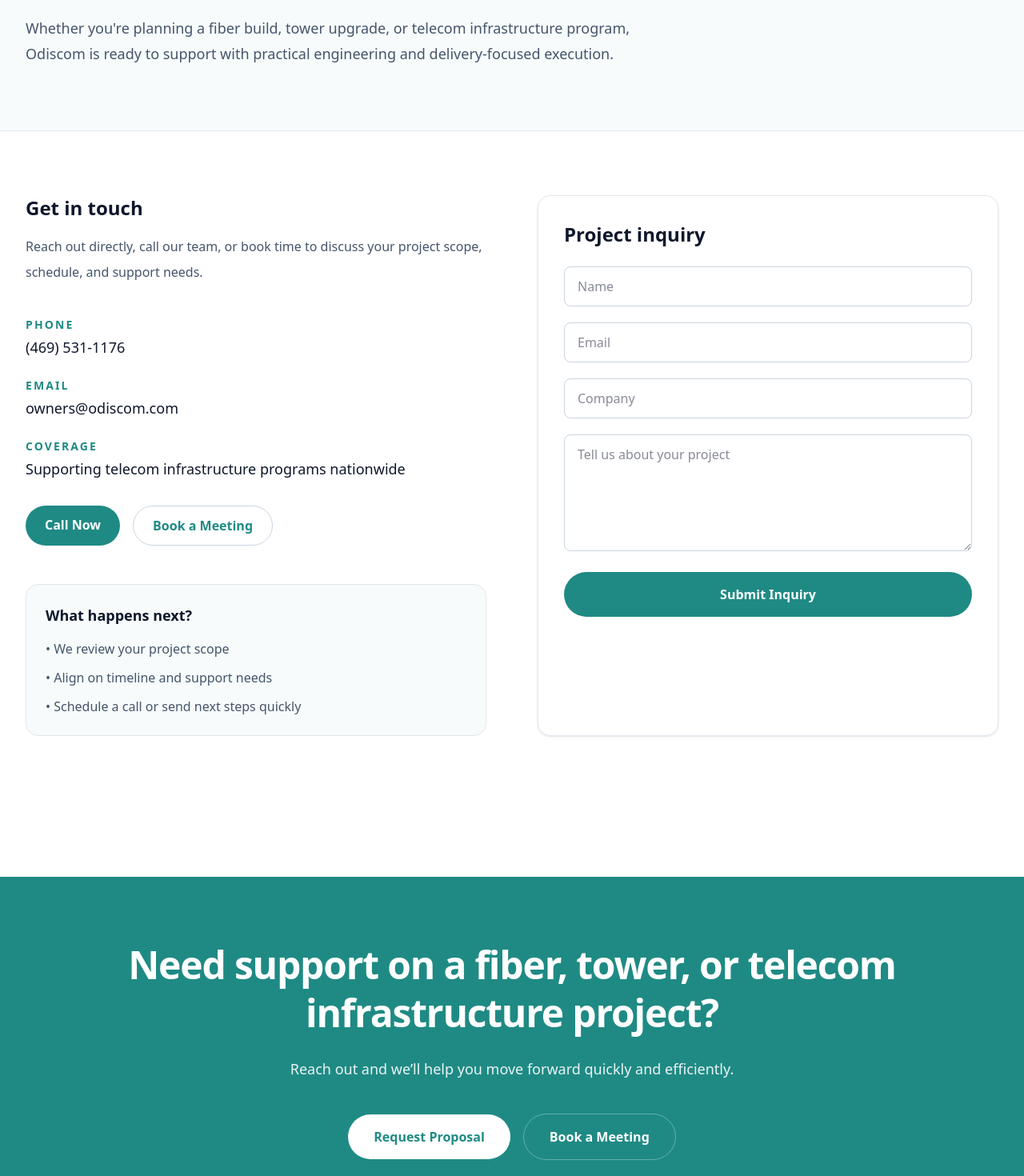
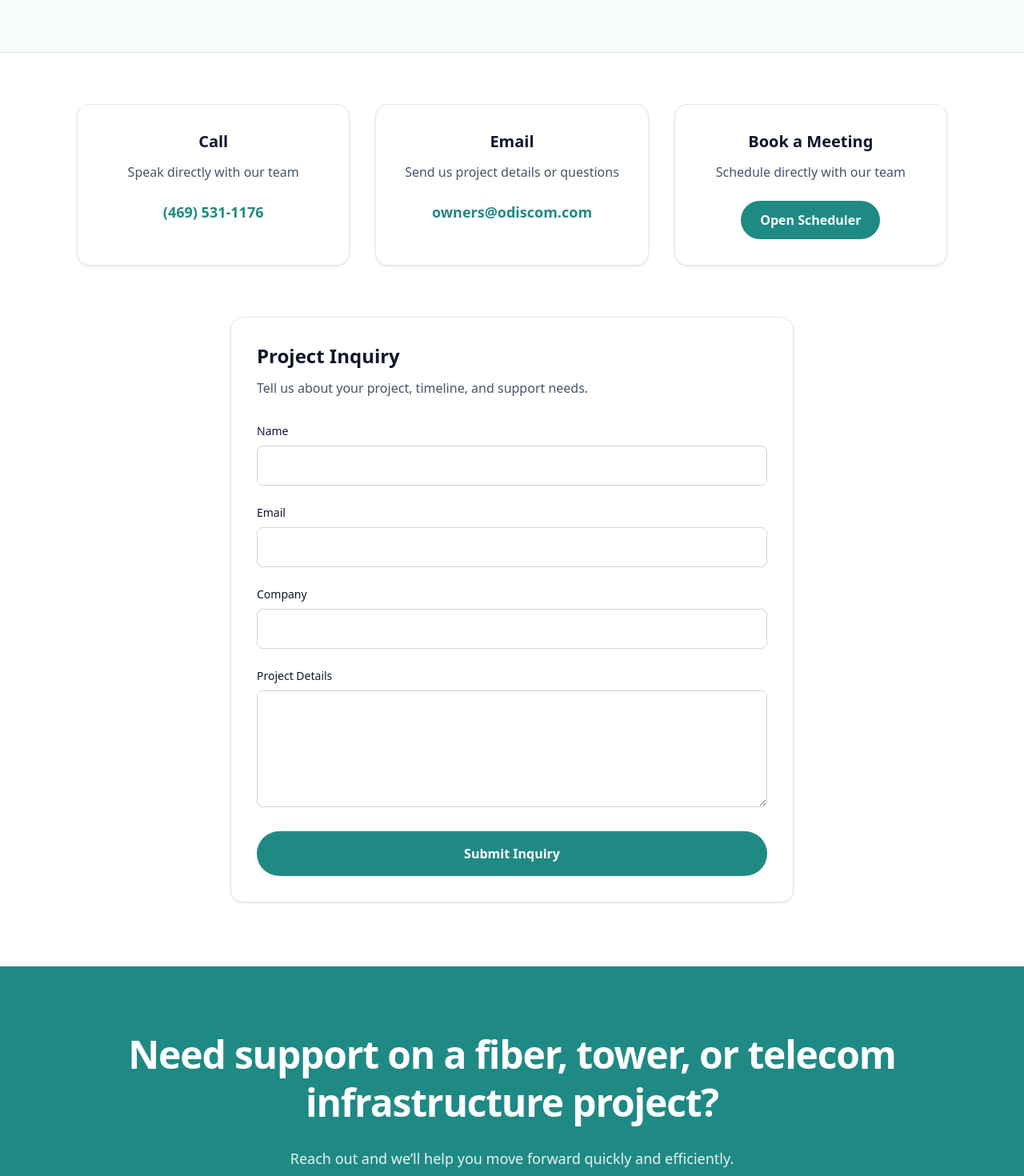
Before and after one commit to odiscom/odiscom-site, a Next.js app: page /contact in a window 1280 px wide. Shown: the part 360-1830 px from the top of the page at 80% size. Built offline with nearby package versions, Linux system fonts and the light colour scheme.

Commit message:
Make contact form submit inquiries by email

```diff
--- /dev/null
+++ b/app/api/contact/route.ts
@@ -0,0 +1,110 @@
+import { NextResponse } from "next/server";
+import nodemailer from "nodemailer";
+
+type ContactPayload = {
+  name?: string;
+  email?: string;
+  company?: string;
+  projectDetails?: string;
+};
+
+function isValidEmail(email: string) {
+  return /^[^\s@]+@[^\s@]+\.[^\s@]+$/.test(email);
+}
+
+export async function POST(req: Request) {
+  try {
+    const body = (await req.json()) as ContactPayload;
+
+    const name = body.name?.trim() ?? "";
+    const email = body.email?.trim() ?? "";
+    const company = body.company?.trim() ?? "";
+    const projectDetails = body.projectDetails?.trim() ?? "";
+
+    if (!name || !email || !projectDetails) {
+      return NextResponse.json(
+        { error: "Name, email, and project details are required." },
+        { status: 400 }
+      );
+    }
+
+    if (!isValidEmail(email)) {
+      return NextResponse.json(
+        { error: "Please enter a valid email address." },
+        { status: 400 }
+      );
+    }
+
+    const smtpHost = process.env.SMTP_HOST;
+    const smtpPort = Number(process.env.SMTP_PORT || 587);
+    const smtpUser = process.env.SMTP_USER;
+    const smtpPass = process.env.SMTP_PASS;
+    const contactTo = process.env.CONTACT_TO || "owners@odiscom.com";
+
+    if (!smtpHost || !smtpUser || !smtpPass) {
+      return NextResponse.json(
+        { error: "Email service is not configured on the server." },
+        { status: 500 }
+      );
+    }
+
+    const transporter = nodemailer.createTransport({
+      host: smtpHost,
+      port: smtpPort,
+      secure: false,
+      auth: {
+        user: smtpUser,
+        pass: smtpPass,
+      },
+    });
+
+    const subject = `New Odiscom Project Inquiry from ${name}`;
+    const text = [
+      `Name: ${name}`,
+      `Email: ${email}`,
+      `Company: ${company || "Not provided"}`,
+      "",
+      "Project Details:",
+      projectDetails,
+    ].join("\n");
+
+    const html = `
+      <div style="font-family: Arial, sans-serif; line-height: 1.6; color: #0f172a;">
+        <h2 style="margin-bottom: 16px;">New Odiscom Project Inquiry</h2>
+        <p><strong>Name:</strong> ${escapeHtml(name)}</p>
+        <p><strong>Email:</strong> ${escapeHtml(email)}</p>
+        <p><strong>Company:</strong> ${escapeHtml(company || "Not provided")}</p>
+        <p><strong>Project Details:</strong></p>
+        <div style="white-space: pre-wrap; border: 1px solid #e2e8f0; padding: 12px; border-radius: 8px; background: #f8fafc;">
+          ${escapeHtml(projectDetails)}
+        </div>
+      </div>
+    `;
+
+    await transporter.sendMail({
+      from: `"Odiscom Website" <${smtpUser}>`,
+      to: contactTo,
+      replyTo: email,
+      subject,
+      text,
+      html,
+    });
+
+    return NextResponse.json({ success: true });
+  } catch (error) {
+    console.error("Contact form error:", error);
+    return NextResponse.json(
+      { error: "Something went wrong while sending your inquiry." },
+      { status: 500 }
+    );
+  }
+}
+
+function escapeHtml(input: string) {
+  return input
+    .replaceAll("&", "&amp;")
+    .replaceAll("<", "&lt;")
+    .replaceAll(">", "&gt;")
+    .replaceAll('"', "&quot;")
+    .replaceAll("'", "&#039;");
+}
--- a/app/contact/page.tsx
+++ b/app/contact/page.tsx
@@ -1,139 +1,245 @@
-import BottomCta from "@/components/BottomCta"
+"use client";
+
+import { FormEvent, useState } from "react";
 
 export default function ContactPage() {
+  const [name, setName] = useState("");
+  const [email, setEmail] = useState("");
+  const [company, setCompany] = useState("");
+  const [projectDetails, setProjectDetails] = useState("");
+  const [isSubmitting, setIsSubmitting] = useState(false);
+  const [successMessage, setSuccessMessage] = useState("");
+  const [errorMessage, setErrorMessage] = useState("");
+
+  async function handleSubmit(e: FormEvent<HTMLFormElement>) {
+    e.preventDefault();
+    setIsSubmitting(true);
+    setSuccessMessage("");
+    setErrorMessage("");
+
+    try {
+      const res = await fetch("/api/contact", {
+        method: "POST",
+        headers: {
+          "Content-Type": "application/json",
+        },
+        body: JSON.stringify({
+          name,
+          email,
+          company,
+          projectDetails,
+        }),
+      });
+
+      const data = (await res.json()) as { success?: boolean; error?: string };
+
+      if (!res.ok) {
+        throw new Error(data.error || "Failed to submit inquiry.");
+      }
+
+      setSuccessMessage(
+        "Your inquiry was submitted successfully. We will get back to you soon."
+      );
+      setName("");
+      setEmail("");
+      setCompany("");
+      setProjectDetails("");
+    } catch (error) {
+      setErrorMessage(
+        error instanceof Error
+          ? error.message
+          : "Something went wrong while submitting your inquiry."
+      );
+    } finally {
+      setIsSubmitting(false);
+    }
+  }
+
   return (
     <main className="bg-white text-slate-900">
       <section className="border-b border-slate-200 bg-[#f7fbfb]">
-        <div className="mx-auto max-w-7xl px-6 py-20 lg:px-8">
-          <div className="max-w-3xl">
+        <div className="mx-auto max-w-5xl px-6 py-20 text-center lg:px-8">
           <p className="text-sm font-semibold uppercase tracking-[0.2em] text-[#1f8a84]">
             Contact
           </p>
 
-            <h1 className="mt-4 text-4xl font-semibold leading-tight md:text-6xl">
-              Let’s talk about your project
+          <h1 className="mt-4 text-4xl font-semibold md:text-6xl">
+            Connect with Odiscom
           </h1>
 
-            <p className="mt-6 text-lg leading-8 text-slate-600">
-              Whether you're planning a fiber build, tower upgrade, or telecom
-              infrastructure program, Odiscom is ready to support with practical
-              engineering and delivery-focused execution.
+          <p className="mx-auto mt-6 max-w-2xl text-lg text-slate-600">
+            Whether you&apos;re planning a fiber deployment, tower upgrade, or
+            infrastructure program, our team is ready to support.
           </p>
+        </div>
+      </section>
+
+      <section className="mx-auto max-w-6xl px-6 py-16 lg:px-8">
+        <div className="grid gap-8 md:grid-cols-3">
+          <div className="rounded-2xl border border-slate-200 p-8 text-center shadow-sm">
+            <h3 className="text-xl font-semibold">Call</h3>
+            <p className="mt-3 text-slate-600">Speak directly with our team</p>
+
+            <a
+              href="tel:+14695311176"
+              className="mt-6 inline-block text-lg font-semibold text-[#1f8a84]"
+            >
+              (469) 531-1176
+            </a>
+          </div>
+
+          <div className="rounded-2xl border border-slate-200 p-8 text-center shadow-sm">
+            <h3 className="text-xl font-semibold">Email</h3>
+            <p className="mt-3 text-slate-600">
+              Send us project details or questions
+            </p>
+
+            <a
+              href="mailto:owners@odiscom.com"
+              className="mt-6 inline-block text-lg font-semibold text-[#1f8a84]"
+            >
+              owners@odiscom.com
+            </a>
+          </div>
+
+          <div className="rounded-2xl border border-slate-200 p-8 text-center shadow-sm">
+            <h3 className="text-xl font-semibold">Book a Meeting</h3>
+            <p className="mt-3 text-slate-600">Schedule directly with our team</p>
+
+            <a
+              href="https://outlook.office.com/book/Odiscom@odiscom.com/"
+              target="_blank"
+              rel="noreferrer"
+              className="mt-6 inline-block rounded-full bg-[#1f8a84] px-6 py-3 font-semibold text-white transition hover:bg-[#18716c]"
+            >
+              Open Scheduler
+            </a>
           </div>
         </div>
       </section>
 
-      <section className="mx-auto max-w-7xl px-6 py-20 lg:px-8">
-        <div className="grid gap-16 lg:grid-cols-2">
-          <div>
-            <h2 className="text-2xl font-semibold">Get in touch</h2>
+      <section className="mx-auto max-w-3xl px-6 pb-20 lg:px-8">
+        <div
+          id="project-inquiry"
+          className="rounded-2xl border border-slate-200 p-8 shadow-sm"
+        >
+          <h2 className="text-2xl font-semibold">Project Inquiry</h2>
 
-            <p className="mt-4 leading-8 text-slate-600">
-              Reach out directly, call our team, or book time to discuss your
-              project scope, schedule, and support needs.
+          <p className="mt-3 text-slate-600">
+            Tell us about your project, timeline, and support needs.
           </p>
 
-            <div className="mt-10 space-y-6">
+          <form className="mt-8 space-y-6" onSubmit={handleSubmit}>
             <div>
-                <p className="text-sm font-semibold uppercase tracking-[0.15em] text-[#1f8a84]">
-                  Phone
-                </p>
-                <a href="tel:14695311176" className="mt-1 block text-lg">
-                  (469) 531-1176
-                </a>
+              <label htmlFor="name" className="block text-sm font-medium">
+                Name
+              </label>
+              <input
+                id="name"
+                type="text"
+                value={name}
+                onChange={(e) => setName(e.target.value)}
+                required
+                className="mt-2 w-full rounded-lg border border-slate-300 px-4 py-3 focus:border-[#1f8a84] focus:outline-none"
+              />
             </div>
 
             <div>
-                <p className="text-sm font-semibold uppercase tracking-[0.15em] text-[#1f8a84]">
+              <label htmlFor="email" className="block text-sm font-medium">
                 Email
-                </p>
-                <a href="mailto:owners@odiscom.com" className="mt-1 block text-lg break-words">
-                  owners@odiscom.com
-                </a>
+              </label>
+              <input
+                id="email"
+                type="email"
+                value={email}
+                onChange={(e) => setEmail(e.target.value)}
+                required
+                className="mt-2 w-full rounded-lg border border-slate-300 px-4 py-3 focus:border-[#1f8a84] focus:outline-none"
+              />
             </div>
 
             <div>
-                <p className="text-sm font-semibold uppercase tracking-[0.15em] text-[#1f8a84]">
-                  Coverage
-                </p>
-                <p className="mt-1 text-lg">
-                  Supporting telecom infrastructure programs nationwide
-                </p>
-              </div>
+              <label htmlFor="company" className="block text-sm font-medium">
+                Company
+              </label>
+              <input
+                id="company"
+                type="text"
+                value={company}
+                onChange={(e) => setCompany(e.target.value)}
+                className="mt-2 w-full rounded-lg border border-slate-300 px-4 py-3 focus:border-[#1f8a84] focus:outline-none"
+              />
             </div>
 
-            <div className="mt-8 flex flex-wrap gap-4">
+            <div>
+              <label
+                htmlFor="projectDetails"
+                className="block text-sm font-medium"
+              >
+                Project Details
+              </label>
+              <textarea
+                id="projectDetails"
+                rows={5}
+                value={projectDetails}
+                onChange={(e) => setProjectDetails(e.target.value)}
+                required
+                className="mt-2 w-full rounded-lg border border-slate-300 px-4 py-3 focus:border-[#1f8a84] focus:outline-none"
+              />
+            </div>
+
+            {successMessage ? (
+              <div className="rounded-xl border border-emerald-200 bg-emerald-50 px-4 py-3 text-sm text-emerald-700">
+                {successMessage}
+              </div>
+            ) : null}
+
+            {errorMessage ? (
+              <div className="rounded-xl border border-red-200 bg-red-50 px-4 py-3 text-sm text-red-700">
+                {errorMessage}
+              </div>
+            ) : null}
+
+            <button
+              type="submit"
+              disabled={isSubmitting}
+              className="w-full rounded-full bg-[#1f8a84] px-6 py-4 font-semibold text-white transition hover:bg-[#18716c] disabled:cursor-not-allowed disabled:opacity-70"
+            >
+              {isSubmitting ? "Submitting..." : "Submit Inquiry"}
+            </button>
+          </form>
+        </div>
+      </section>
+
+      <section className="bg-[#1f8a84]">
+        <div className="mx-auto max-w-7xl px-6 py-20 text-center lg:px-8">
+          <h2 className="text-3xl font-semibold leading-tight tracking-tight text-white md:text-5xl">
+            Need support on a fiber, tower, or telecom infrastructure project?
+          </h2>
+
+          <p className="mx-auto mt-6 max-w-2xl text-lg leading-8 text-white/90">
+            Reach out and we’ll help you move forward quickly and efficiently.
+          </p>
+
+          <div className="mt-10 flex flex-wrap items-center justify-center gap-4">
             <a
-                href="tel:14695311176"
-                className="rounded-full bg-[#1f8a84] px-6 py-3 font-semibold text-white transition hover:bg-[#18716c]"
+              href="#project-inquiry"
+              className="rounded-full bg-white px-8 py-4 font-semibold text-[#1f8a84] transition hover:bg-[#f0f7f7]"
             >
-                Call Now
+              Request Proposal
             </a>
 
             <a
               href="https://outlook.office.com/book/Odiscom@odiscom.com/"
               target="_blank"
               rel="noreferrer"
-                className="rounded-full border border-slate-300 bg-white px-6 py-3 font-semibold text-[#1f8a84] transition hover:bg-[#f0f7f7]"
+              className="rounded-full border border-white/30 px-8 py-4 font-semibold text-white transition hover:bg-white/10"
             >
               Book a Meeting
             </a>
           </div>
-
-            <div className="mt-12 rounded-2xl border border-slate-200 bg-[#f7fbfb] p-6">
-              <h3 className="text-lg font-semibold">What happens next?</h3>
-
-              <ul className="mt-4 space-y-3 text-slate-600">
-                <li>• We review your project scope</li>
-                <li>• Align on timeline and support needs</li>
-                <li>• Schedule a call or send next steps quickly</li>
-              </ul>
-            </div>
-          </div>
-
-          <div className="rounded-2xl border border-slate-200 p-8 shadow-sm">
-            <h2 className="text-2xl font-semibold">Project inquiry</h2>
-
-            <form className="mt-6 space-y-5">
-              <input
-                type="text"
-                placeholder="Name"
-                className="w-full rounded-lg border border-slate-300 px-4 py-3 outline-none focus:border-[#1f8a84]"
-              />
-
-              <input
-                type="email"
-                placeholder="Email"
-                className="w-full rounded-lg border border-slate-300 px-4 py-3 outline-none focus:border-[#1f8a84]"
-              />
-
-              <input
-                type="text"
-                placeholder="Company"
-                className="w-full rounded-lg border border-slate-300 px-4 py-3 outline-none focus:border-[#1f8a84]"
-              />
-
-              <textarea
-                placeholder="Tell us about your project"
-                rows={5}
-                className="w-full rounded-lg border border-slate-300 px-4 py-3 outline-none focus:border-[#1f8a84]"
-              />
-
-              <button
-                type="submit"
-                className="w-full rounded-full bg-[#1f8a84] px-6 py-4 font-semibold text-white transition hover:bg-[#18716c]"
-              >
-                Submit Inquiry
-              </button>
-            </form>
-          </div>
         </div>
       </section>
-
-      <BottomCta
-        title="Need support on a fiber, tower, or telecom infrastructure project?"
-        description="Reach out and we’ll help you move forward quickly and efficiently."
-      />
     </main>
-  )
+  );
 }
--- a/package.json
+++ b/package.json
@@ -11,6 +11,7 @@
   "dependencies": {
     "@supabase/supabase-js": "^2.100.1",
     "next": "16.1.6",
+    "nodemailer": "^8.0.4",
     "react": "19.2.3",
     "react-dom": "19.2.3"
   },
```
Also changed, not shown: 1 other file (tests, documents, lock files or other folders). Lines whose indentation alone changed are shown as unchanged.
